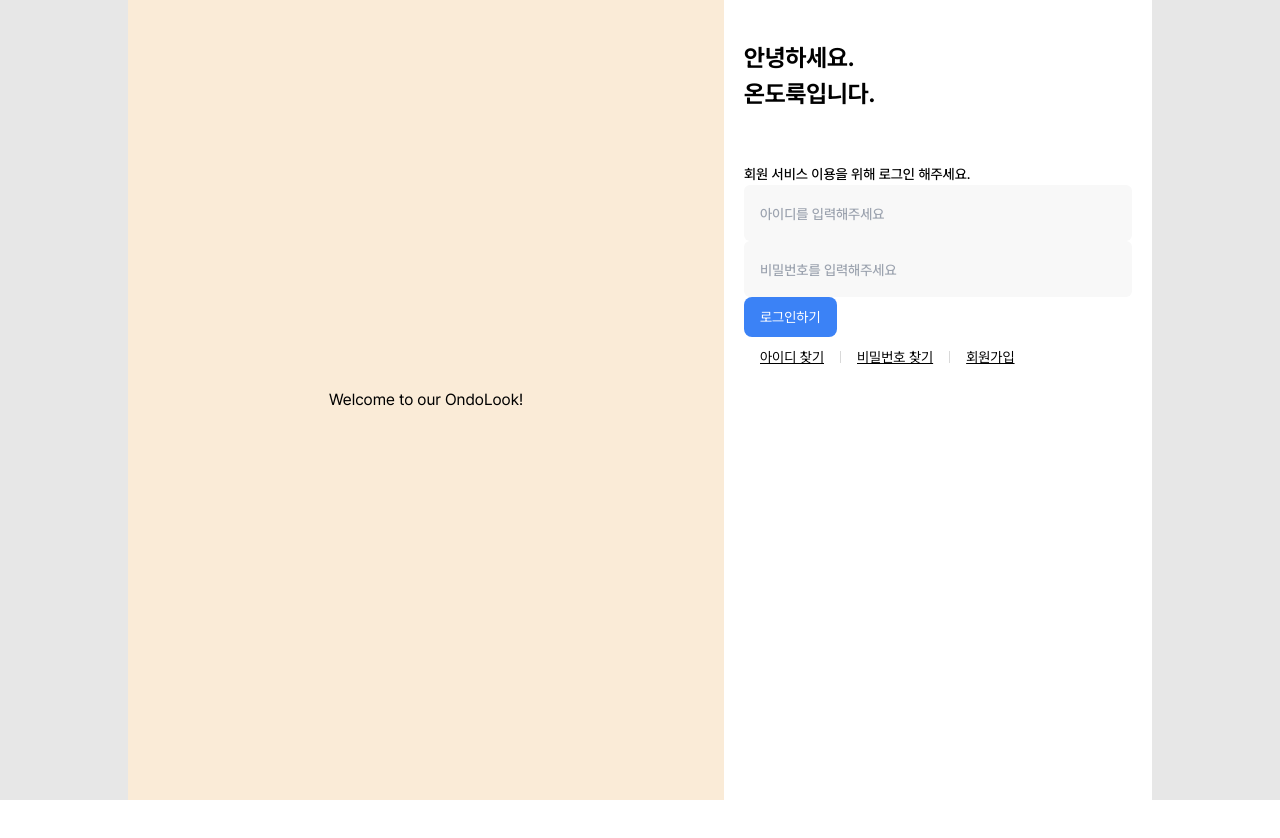
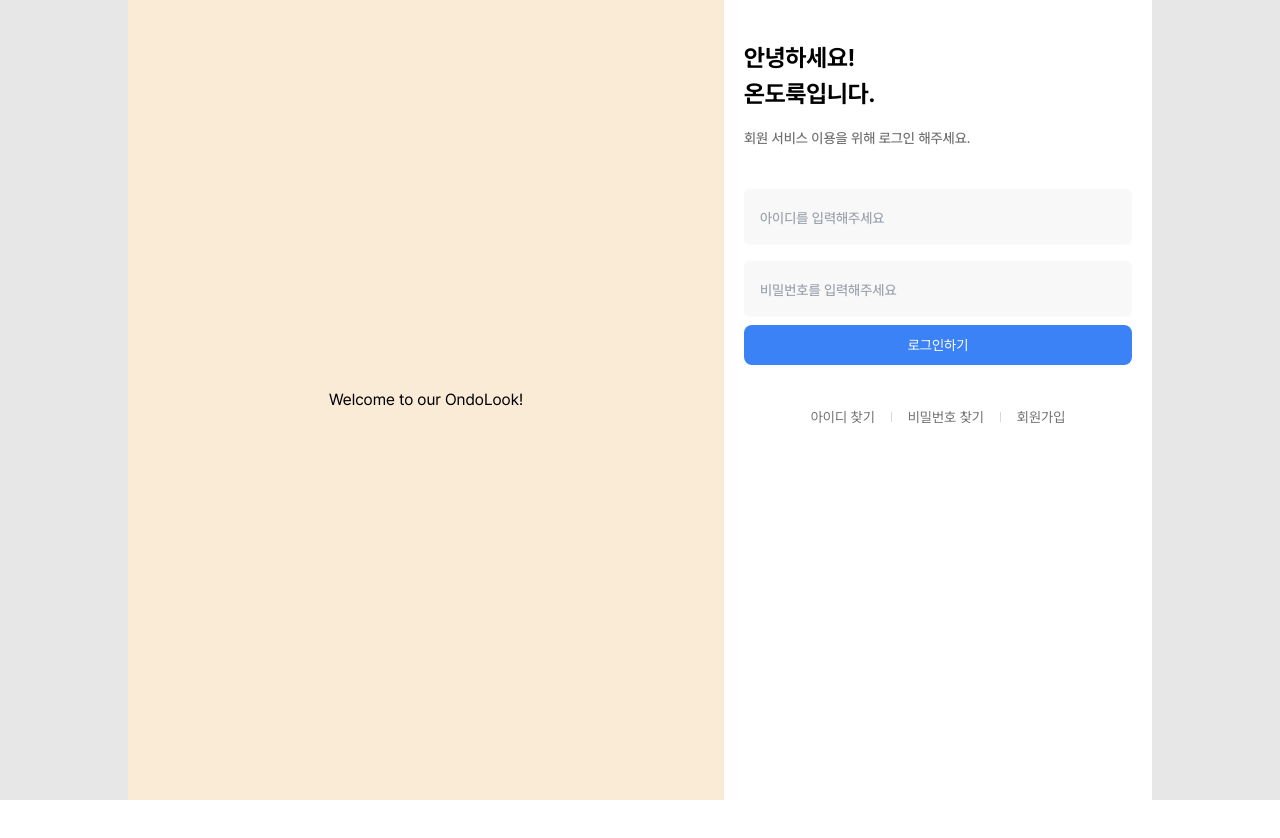
Before and after one commit to boram-3-group/ondolook-fe-react, a React (Vite) app: page /login/form in a window 1280 px wide. Built offline with nearby package versions, Linux system fonts and the light colour scheme; no server answers.

Commit message:
feat: formlayout description 유무에 따른 마진 수정

```diff
--- a/src/components/common/Button.tsx
+++ b/src/components/common/Button.tsx
@@ -9,7 +9,7 @@ const button = cva(
         primary: 'bg-blue-500 text-white hover:bg-blue-600',
         secondary: 'bg-gray-500 text-white hover:bg-gray-600',
         outline: 'bg-white text-gray-500 border border-gray-300 hover:bg-gray-100',
-        link: 'text-primary underline hover:text-primary/80 p-0 h-auto',
+        link: 'text-Detail text-primary hover:text-primary/80 p-0 h-auto',
       },
       size: {
         large: 'px-4 text-sm',
--- a/src/components/common/FormLayout.tsx
+++ b/src/components/common/FormLayout.tsx
@@ -7,8 +7,14 @@ type FormLayoutProps = {
 export const FormLayout = ({ title, children, description }: FormLayoutProps) => {
   return (
     <div className="mx-5">
-      <div className="text-Display whitespace-pre-line mt-[40px] mb-[52px]">{title}</div>
-      {description ? <div className="text-Body2 whitespace-pre-line">{description}</div> : ''}
+      <div className="text-Display whitespace-pre-line mt-[40px] mb-[16px]">{title}</div>
+      <div
+        className={`text-Body2 text-grayScale-60 whitespace-pre-line ${
+          description ? 'mb-[40px]' : 'mb-[56px]'
+        }`}
+      >
+        {description && description}
+      </div>
       <div>{children}</div>
     </div>
   );
--- a/src/pages/LoginPage/index.tsx
+++ b/src/pages/LoginPage/index.tsx
@@ -15,36 +15,33 @@ const LoginPage = () => {
   return (
     <>
       <FormLayout
-        title={`안녕하세요. \n온도룩입니다.`}
+        title={`안녕하세요! \n온도룩입니다.`}
         description={`회원 서비스 이용을 위해 로그인 해주세요.`}
       >
         <form onSubmit={handleSubmit(onSubmit)}>
           <div>
-            <Input type="text" placeholder="아이디를 입력해주세요" {...register('usernamee')} />
+            <Input type="text" placeholder="아이디를 입력해주세요" {...register('username')} />
             <Input
               type="password"
               placeholder="비밀번호를 입력해주세요"
+              className="mt-4"
               {...register('password')}
             />
+            <Button intent="primary" size="medium" type="submit" className="mt-2 w-full">
+              로그인하기
+            </Button>
           </div>
-          <Button intent="primary" size="medium" type="submit">
-            로그인하기
-          </Button>
         </form>
 
-        <div className="flex items-center">
-          <Button intent="link" onClick={() => navigate('/signup')}>
+        <div className="mt-8 flex justify-center items-center text-grayScale-60">
+          <Button intent="link" onClick={() => navigate('/find-id')}>
             아이디 찾기
           </Button>
-          <div>
-            <img src="/Rectangle.png" alt="" className="" />
-          </div>
-          <Button intent="link" onClick={() => navigate('/signup')}>
+          <img src="/Rectangle.png" alt="" className="w-[1px] h-[10px] bg-grayScale-40" />
+          <Button intent="link" onClick={() => navigate('/find-password')}>
             비밀번호 찾기
           </Button>
-          <div>
-            <img src="/Rectangle.png" alt="" className="" />
-          </div>
+          <img src="/Rectangle.png" alt="" className="w-[1px] h-[10px] bg-grayScale-40" />
           <Button intent="link" onClick={() => navigate('/signup')}>
             회원가입
           </Button>
```
